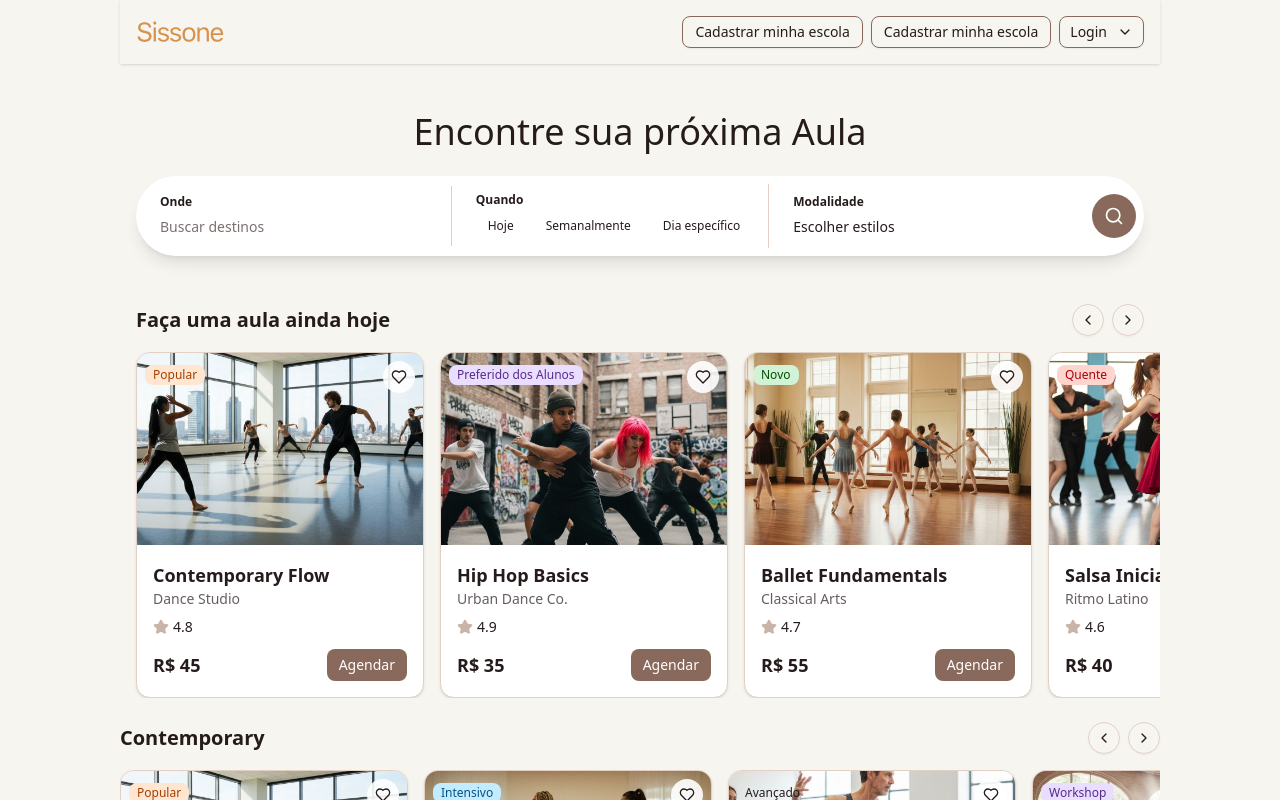
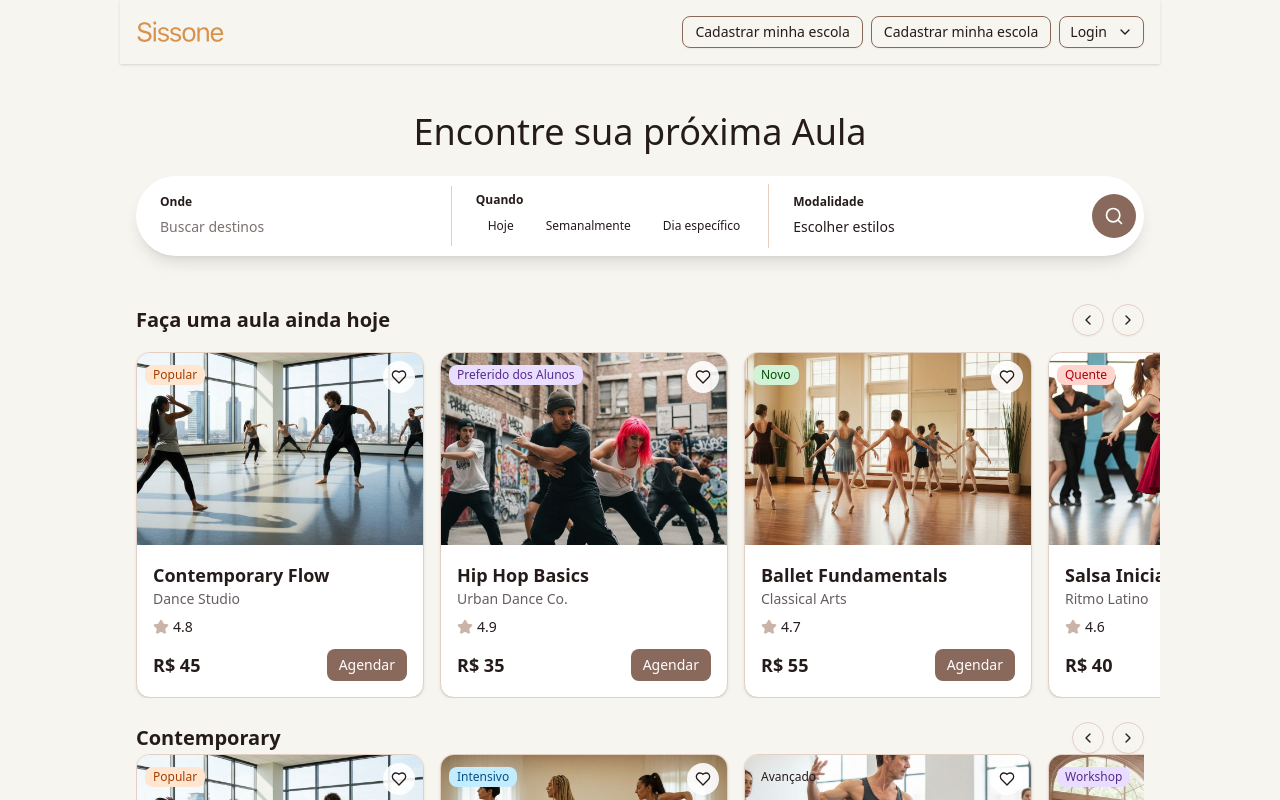
Before and after one commit to polvora-design/sissone-01, a Next.js app: page / in a window 1280 px wide. Built offline with nearby package versions, Linux system fonts and the light colour scheme.

Commit message:
chore: sync changes from Usuário-A-Lead
Update project files and assets from contributor.

#VERCEL_SKIP

Co-authored-by: Pólvora Design <220790520+polvora-design@users.noreply.github.com>

```diff
--- a/app/page.tsx
+++ b/app/page.tsx
@@ -2044,8 +2044,8 @@ const SissonePrototype = () => {
             </div>
 
             {/* Contemporary */}
-            <div>
-              <div className="flex items-center justify-between mb-4">
+            <div className="px-0">
+              <div className="flex items-center justify-between mx-4">
                 <button
                   onClick={() => handleCategoryClick("contemporary")}
                   className="text-xl font-bold text-foreground hover:text-primary cursor-pointer"
@@ -2073,7 +2073,7 @@ const SissonePrototype = () => {
               </div>
               <div
                 ref={categoryRefs.contemporary}
-                className="flex gap-4 overflow-x-auto scrollbar-hide scroll-smooth pb-4"
+                className="flex gap-4 overflow-x-auto scrollbar-hide scroll-smooth pb-4 mx-4"
                 style={{ scrollbarWidth: "none", msOverflowStyle: "none" }}
               >
                 {getClassesByCategory("contemporary").map((classItem) => (
```
